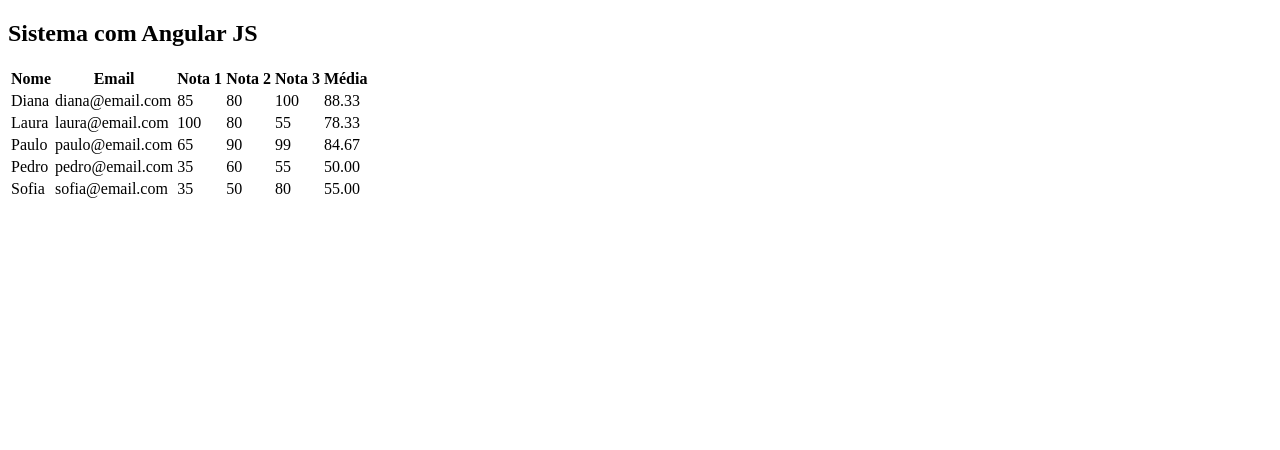
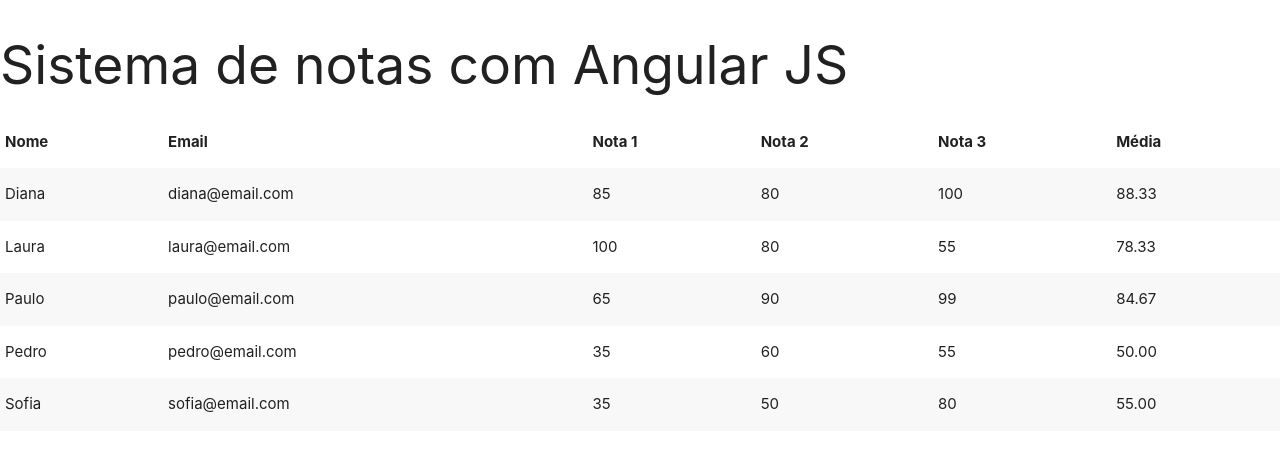
Before and after one commit to anadezuo/introducao-angular, a plain HTML site: page index.html in a window 1280 px wide. Drawn offline with nearby package versions, Linux system fonts and the light colour scheme.

Commit message:
feat: added materialize css

```diff
--- a/index.html
+++ b/index.html
@@ -4,12 +4,13 @@
   <meta charset="UTF-8">
   <meta http-equiv="X-UA-Compatible" content="IE=edge">
   <meta name="viewport" content="width=device-width, initial-scale=1.0">
-  <title>Document</title>
+  <link rel="stylesheet" href="https://cdnjs.cloudflare.com/ajax/libs/materialize/1.0.0/css/materialize.min.css">
+  <title>Angular</title>
 </head>
 <body ng-controller="indexController">
   <header>
     <h2 ng-bind="title"></h2>
-    <table>
+    <table class="striped">
       <thead>
         <tr>
           <th>Nome</th>
@@ -20,22 +21,24 @@
           <th>Média</th>
         </tr>
      </thead>
-     <tbody ng-repeat="student in students">
+     <tbody>
+      <tr ng-repeat="student in students">
         <td>{{student.name}}</td>
         <td>{{student.email}}</td>
         <td>{{student.firstNote}}</td>
         <td>{{student.secondNote}}</td>
         <td>{{student.thirdNote}}</td>
         <td>{{average(student)}}</td>
-
+      </tr>
      </tbody>
     </table>
   </header>
+  <script src="https://cdnjs.cloudflare.com/ajax/libs/materialize/1.0.0/js/materialize.min.js"></script>
   <script src='lib/angular/angular.min.js'></script>
   <script type="text/javascript">
     angular.module("myModule",[])
     .controller("indexController", function($scope){
-      $scope.title = "Sistema com Angular JS"
+      $scope.title = "Sistema de notas com Angular JS"
       $scope.students = [
         { name: "Diana", email: "diana@email.com", firstNote: 85, secondNote: 80, thirdNote: 100 },
         { name: "Laura", email: "laura@email.com", firstNote: 100, secondNote: 80, thirdNote: 55 },
```
Lines whose indentation alone changed are shown as unchanged.
